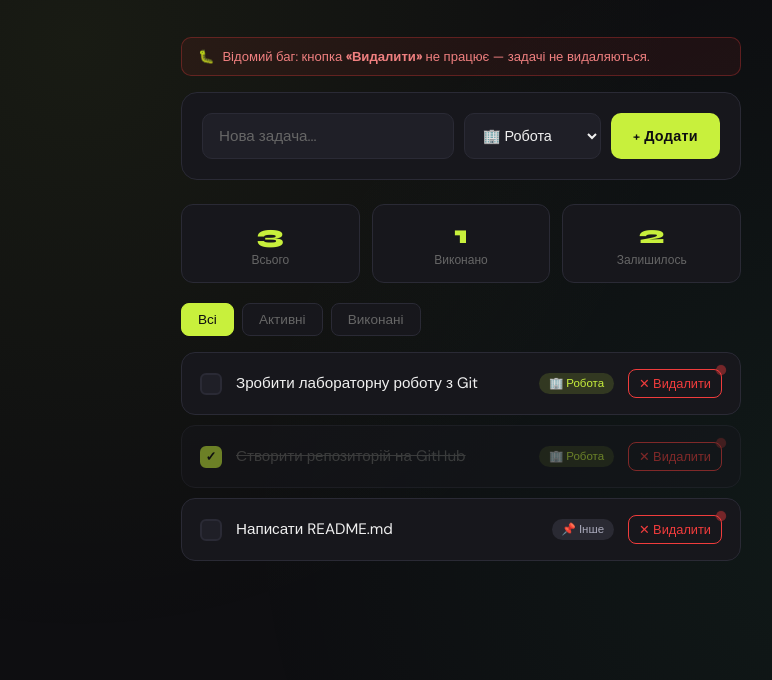
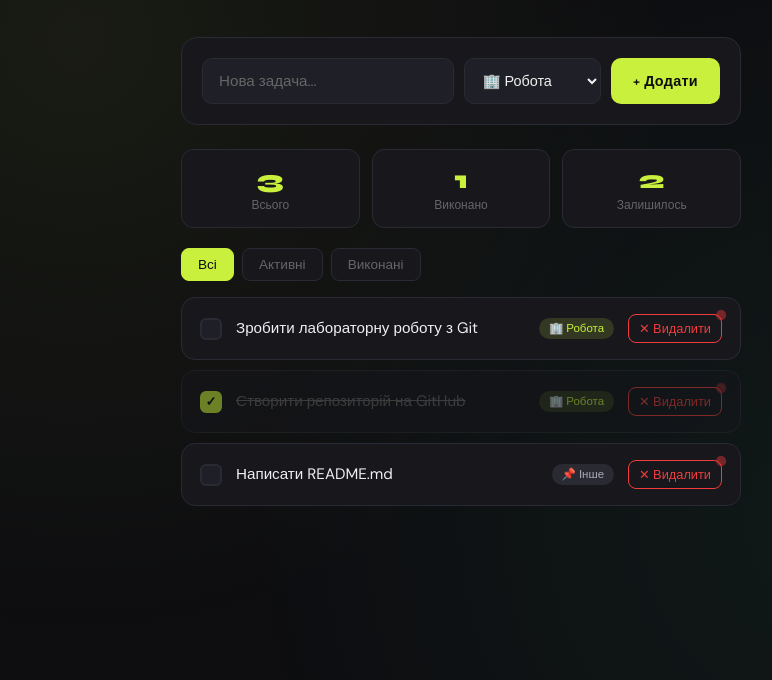
Before and after one commit to yulianaa07/todo-app, a plain HTML site: page index.html in a window 1280 px wide. Shown: the part 120-800 px from the top of the page, without its empty margins (179-951 px from the left). Drawn offline with Linux system fonts and the light colour scheme.

Commit message:
fix: remove bug banner from UI

```diff
--- a/index.html
+++ b/index.html
@@ -301,9 +301,7 @@
       <p class="subtitle">Твій простий менеджер задач</p>
     </header>
 
-    <div class="bug-banner">
-      🐛 <span>Відомий баг: кнопка <strong>«Видалити»</strong> не працює — задачі не видаляються.</span>
-    </div>
+
 
     <div class="input-area">
       <input type="text" id="taskInput" placeholder="Нова задача..." />
```
